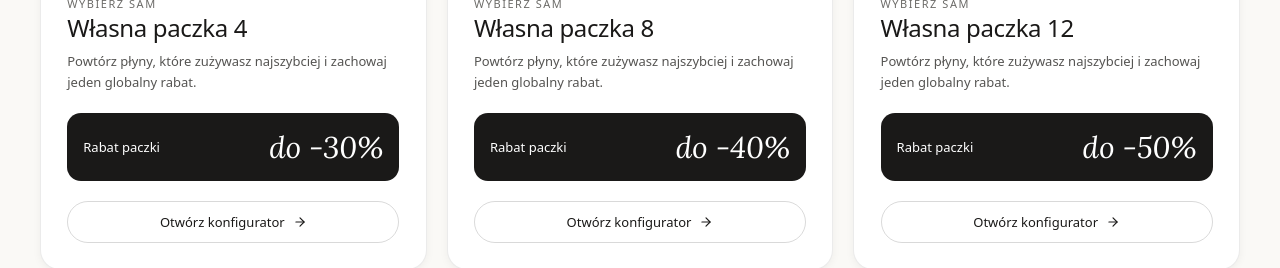
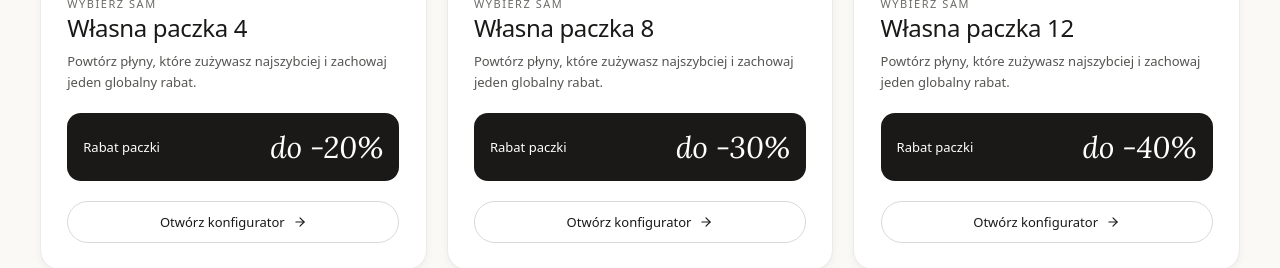
Before and after one commit to gaipro-mk/plyndo.pl, a React (Vite) app: page / in a window 1280 px wide. Shown: the part 2960-3228 px from the top of the page. Built offline with nearby package versions, Linux system fonts and the light colour scheme; a web font is replaced by a local one.

Commit message:
fix: zaktualizowanie rabatow wlasnych paczek w PlansSection do 20%, 30% i 40%

```diff
--- a/src/components/sections/PlansSection.jsx
+++ b/src/components/sections/PlansSection.jsx
@@ -239,9 +239,9 @@ export default function PlansSection({ lang = 'pl' }) {
         </div>
 
         <div className="mt-8 grid gap-5 lg:grid-cols-[1fr_1fr_1fr]">
-          <CustomCard size={4} discount={30} index={3} lang={lang} />
-          <CustomCard size={8} discount={40} index={4} lang={lang} />
-          <CustomCard size={12} discount={50} index={5} lang={lang} />
+          <CustomCard size={4} discount={20} index={3} lang={lang} />
+          <CustomCard size={8} discount={30} index={4} lang={lang} />
+          <CustomCard size={12} discount={40} index={5} lang={lang} />
         </div>
 
         <Motion.div
```
